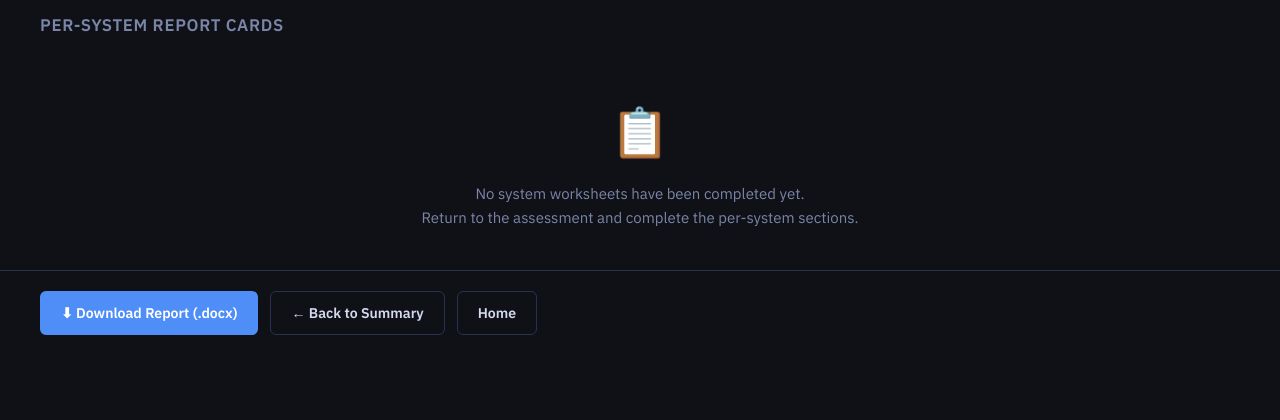
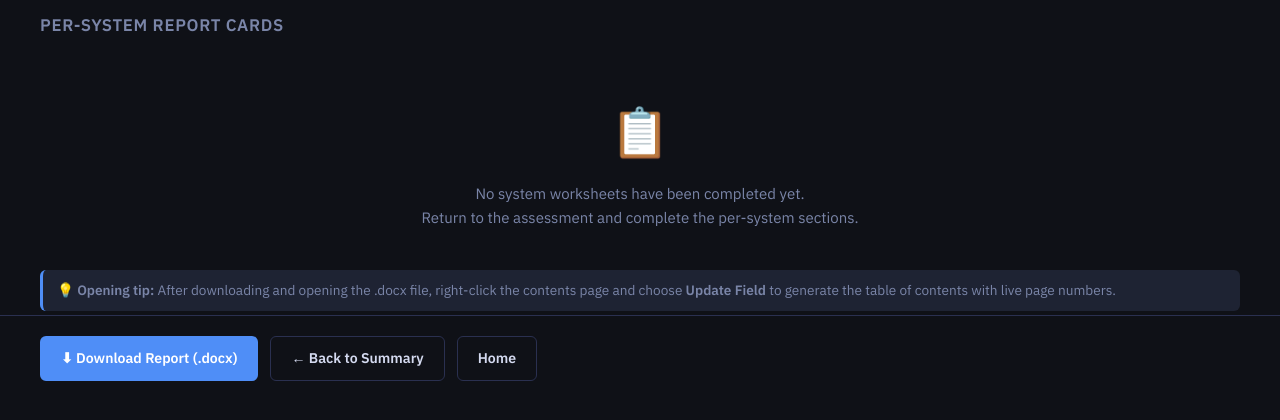
Before and after one commit to biermanj-dkja/ITREVIEW, a Flask app: template templates/dg_report.html in a window 1280 px wide. Shown: the part 338-758 px from the top of the page. Run offline with Flask 3, Linux system fonts and the light colour scheme; the template is opened without the code that fills it, so the values that code supplies are empty.

Commit message:
0.5.2.2
Table of Contents — A native Word TOC field is inserted as page 2. It requires the _apply_heading_styles() function that runs before any content is written — this registers Heading 1/2/3 as proper Word styles with outlineLevel in the XML, which is what the TOC field uses to collect entries. The placeholder text instructs the reader to right-click and "Update Field" when they open the document.
Executive Summary — Three additions: (1) a health verdict box at the very top that generates a plain-language one-sentence summary calibrated to the actual finding counts; (2) a data confidence amber callout in the body when confidence isn't high — previously this was only in 7pt footer text; (3) a fifth "What's Working" column in the Section Scores table that shows ✓ Healthy in green for strong sections so the report reads as an honest assessment rather than a pure problem list.
Bullet Action Plan removed — The old _action_plan() function and its call are gone entirely. The Phased Timeline is now the single action-planning section, and its table gained a Section column (§3, §6, etc.) so every row is traceable without needing the finding ID.
Section-by-Section Findings — Four changes: healthy sections now get a green "✓ No findings" box instead of being silently absent; three box types are now visually distinct colours (blue for IT notes, amber for scoring notes, green for actions); each action line opens with a → arrow making actions scannable; and the intro paragraph explains what finding IDs are.
Key Risks — Each risk group now identifies its primary finding using severity + effort ranking and labels it "← Start here". The intro text explains this.
Appendix — Unknown Answer Log moved to section B (before the response log), wrapped in an amber callout box that explains each unknown is a knowledge gap worth investigating. The Full Response Log gained a Question column with human-readable prompts for all ~80 question IDs.
Module 1 summary page — a styled callout below the Download Report button, with a blue left border to catch the eye
Module 2 Data Governance report page — same callout sitting just above the download button row, so it's impossible to miss before clicking

Both use the app's existing CSS variables (--surface2, --accent, --text-dim) so they'll match whatever theme the app is running.

```diff
--- a/templates/dg_report.html
+++ b/templates/dg_report.html
@@ -344,6 +344,16 @@
 </div>
 {% endif %}
 
+<div style="padding: 0 40px 4px;">
+  <p style="margin: 0; padding: 10px 14px; line-height: 1.6;
+     background: var(--surface2); border-radius: 6px;
+     border-left: 3px solid var(--accent);
+     font-size: 0.85rem; color: var(--text-dim);">
+    💡 <strong>Opening tip:</strong> After downloading and opening the .docx file,
+    right-click the contents page and choose <strong>Update Field</strong>
+    to generate the table of contents with live page numbers.
+  </p>
+</div>
 <div class="actions-bar">
   <a href="{{ url_for('download_dg_report', session_id=session_id) }}" class="btn btn-primary">⬇ Download Report (.docx)</a>
   <a href="{{ url_for('summary', session_id=session_id) }}" class="btn btn-outline">← Back to Summary</a>
```
Also changed, not shown: templates/summary.html (+9 -0 lines).
